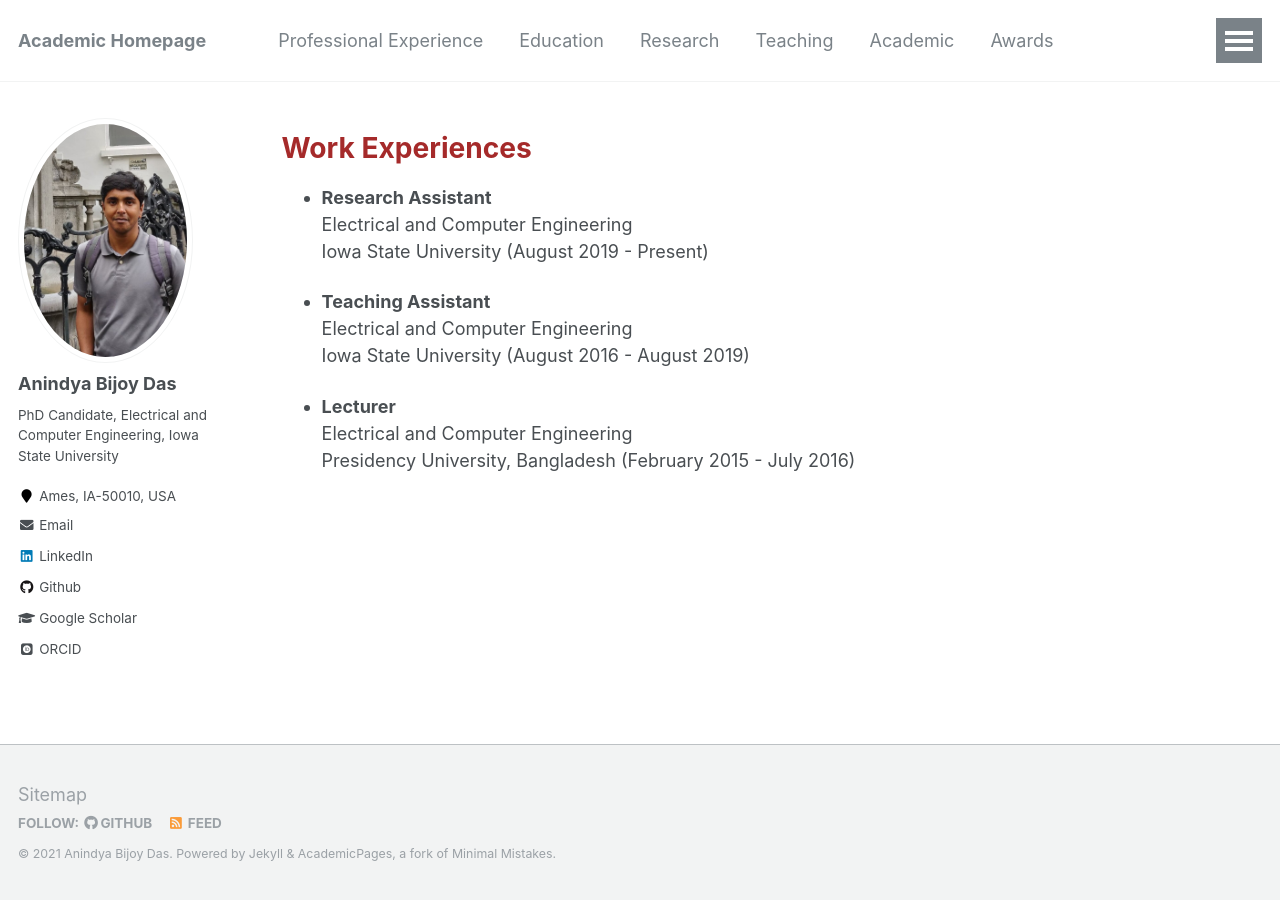
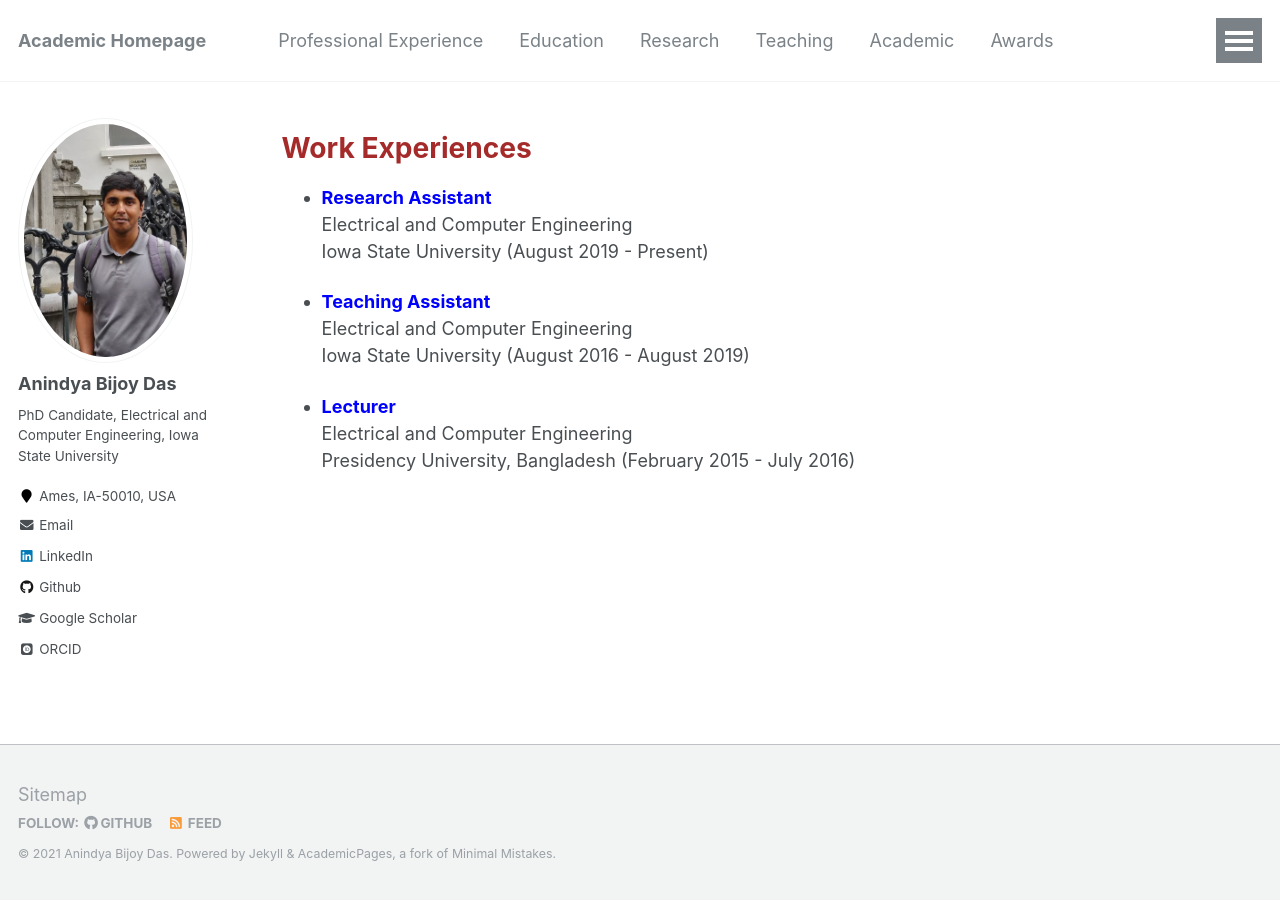
Before and after one commit to anindyabijoydas/portfolio, a Jekyll site: the page built from _pages/experience.md, in a window 1280 px wide. Built offline with Jekyll 4.4.1, drawn with Linux system fonts in a browser that asks for light colours; some web fonts are replaced.

Commit message:
Update experience.md

```diff
--- a/_pages/experience.md
+++ b/_pages/experience.md
@@ -9,8 +9,8 @@ redirect_from:
 
 <span style="color:brown">**Work Experiences**</span>
 ======
-* **Research Assistant** <br/> Electrical and Computer Engineering <br/> Iowa State University (August 2019 - Present)
+* <span style="color:blue">**Research Assistant**</span> <br/> Electrical and Computer Engineering <br/> Iowa State University (August 2019 - Present)
 
-* **Teaching Assistant** <br/> Electrical and Computer Engineering <br/> Iowa State University (August 2016 - August 2019)
+* <span style="color:blue">**Teaching Assistant**</span> <br/> Electrical and Computer Engineering <br/> Iowa State University (August 2016 - August 2019)
 
-* **Lecturer** <br/> Electrical and Computer Engineering <br/> Presidency University, Bangladesh (February 2015 - July 2016)
+* <span style="color:blue">**Lecturer**</span> <br/> Electrical and Computer Engineering <br/> Presidency University, Bangladesh (February 2015 - July 2016)
```
